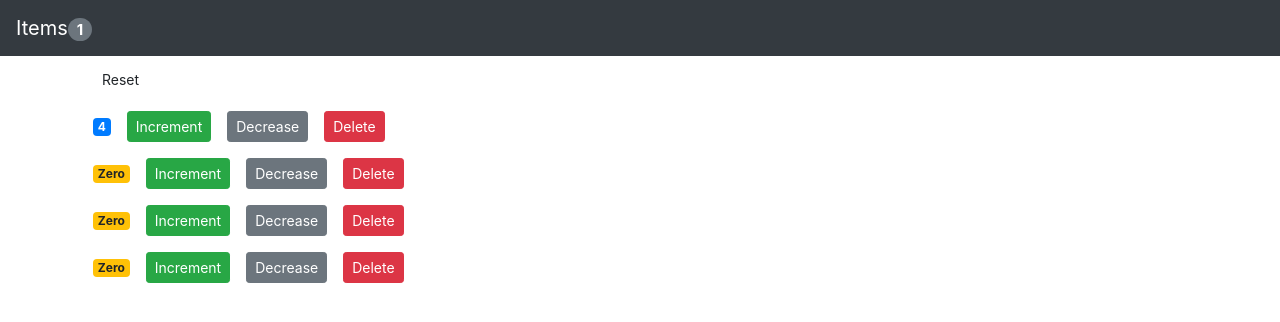
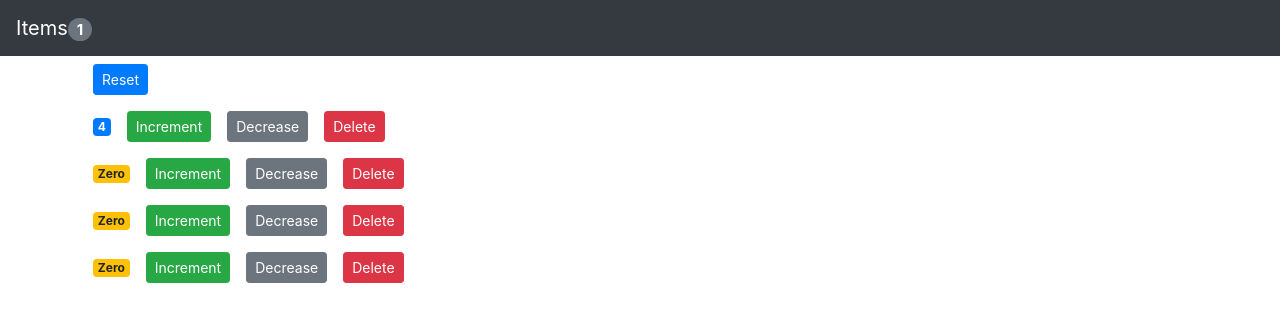
Before and after one commit to lytecode/checkout-counter, a React (Create React App) app: page / in a window 1280 px wide. Shown: the top 322 px of the page. Built offline with nearby package versions, Linux system fonts and the light colour scheme.

Commit message:
Fix typo on Reset button and make navbar component acccessible

```diff
--- a/src/components/counters.js
+++ b/src/components/counters.js
@@ -7,7 +7,7 @@ class Counters extends Component {
       <div>
         <button
           onClick={this.props.onReset}
-          className="btn btn-promary btn-sm m-2"
+          className="btn btn-primary btn-sm m-2"
         >
           Reset
         </button>
--- a/src/components/navBar.js
+++ b/src/components/navBar.js
@@ -3,7 +3,7 @@ import React from "react";
 const NavBar = ({ totalCounters }) => {
   return (
     <nav className="navbar navbar-light bg-dark">
-      <a className="navbar-brand" style={whiteText} href="#">
+      <a className="navbar-brand" style={whiteText} href="#/">
         Items
         <span className="badge badge-pill badge-secondary">
           {totalCounters}
```
